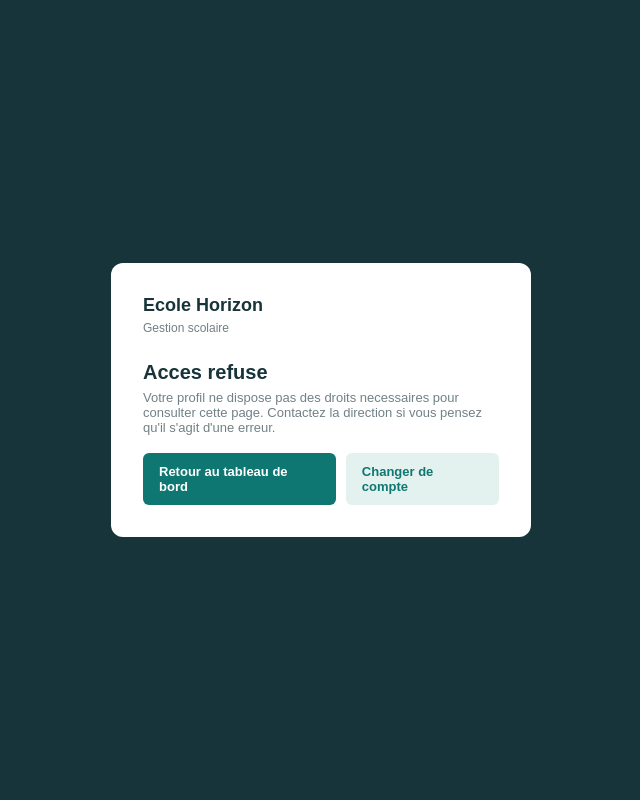
After one commit to kzstructure-dev/gest_scolaire, a Symfony app: template templates/bundles/TwigBundle/Exception/error403.html.twig in a window 1280 px wide. The commit adds this page. Shown: the whole page, without its empty margins (319-959 px from the left). Run offline with Twig, Linux system fonts and the light colour scheme; the template is opened without the code that fills it, so the values that code supplies are empty; some libraries are stand-ins or nearby versions.

Commit message:
Personnalise le tableau de bord, filtre le menu par role et ajoute une page 403 en francais

```diff
--- a/templates/attendance/index.html.twig
+++ b/templates/attendance/index.html.twig
@@ -24,7 +24,7 @@
         @media (max-width: 650px) { .shell { display: block; } aside { width: 100%; padding: 16px; } nav { grid-template-columns: repeat(3, 1fr); } .content { padding: 25px 17px 45px; } .topbar { padding: 0 17px; } .stats { grid-template-columns: 1fr; } header { display: block; } .card { overflow-x: auto; } table { min-width: 820px; } }
     </style>
 </head>
-<body><div class="shell"><aside><div class="brand">Ecole Horizon<span>Gestion scolaire</span></div><div class="year">Annee scolaire<strong>2025 - 2026</strong></div><nav><a href="{{ path('app_dashboard') }}">⌂ Tableau de bord</a><a href="{{ path('app_students') }}">◉ Eleves</a><a href="{{ path('app_classes') }}">▦ Classes</a><a class="active" href="{{ path('app_attendance') }}">✓ Presences</a><a href="{{ path('app_evaluations') }}">▤ Notes</a><a href="{{ path('app_report_cards') }}">▤ Bulletins</a><a href="{{ path('app_finance') }}">₣ Finances</a></nav></aside><main><div class="topbar"><span>Administration / Vie scolaire / Presences</span><span class="profile">{{ app.user.fullName }} · {{ app.user.role.name }}<a class="logout-link" href="{{ path('app_logout') }}">Deconnexion</a></span></div><div class="content">
+<body><div class="shell"><aside><div class="brand">Ecole Horizon<span>Gestion scolaire</span></div><div class="year">Annee scolaire<strong>2025 - 2026</strong></div>{{ include('partials/_sidebar_nav.html.twig', { active: 'attendance' }) }}</aside><main><div class="topbar"><span>Administration / Vie scolaire / Presences</span><span class="profile">{{ app.user.fullName }} · {{ app.user.role.name }}<a class="logout-link" href="{{ path('app_logout') }}">Deconnexion</a></span></div><div class="content">
 <header><div><p>Vie scolaire · Annee 2025 - 2026</p><h1>Presences et absences</h1><p>Saisie quotidienne par classe : present, absent, retard, dispense ou sortie autorisee.</p></div></header>
 {% if message %}<div class="notice success">{{ message }}</div>{% endif %}{% if error %}<div class="notice error">{{ error }}</div>{% endif %}
 <section class="stats">
--- /dev/null
+++ b/templates/bundles/TwigBundle/Exception/error403.html.twig
@@ -0,0 +1,29 @@
+<!doctype html>
+<html lang="fr">
+<head>
+    <meta charset="UTF-8">
+    <meta name="viewport" content="width=device-width, initial-scale=1">
+    <title>Ecole Horizon | Acces refuse</title>
+    <style>
+        :root { font-family: Arial, sans-serif; color: #17343a; } * { box-sizing: border-box; }
+        body { margin: 0; min-height: 100vh; display: flex; align-items: center; justify-content: center; background: #17343a; padding: 24px; }
+        .card { width: 100%; max-width: 420px; background: #fff; border-radius: 12px; padding: 32px; }
+        .brand { font-weight: bold; font-size: 18px; } .brand span { display: block; color: #718186; font-size: 12px; font-weight: normal; margin-top: 5px; }
+        h1 { font-size: 20px; margin: 26px 0 6px; } p { color: #718186; font-size: 13px; margin: 0 0 18px; }
+        .actions { display: flex; gap: 10px; }
+        .button { display: inline-block; background: #0f7771; color: #fff; border-radius: 6px; padding: 11px 16px; font-weight: bold; font-size: 13px; text-decoration: none; }
+        .button.secondary { background: #e4f2ef; color: #0f7771; }
+    </style>
+</head>
+<body>
+<section class="card">
+    <div class="brand">Ecole Horizon<span>Gestion scolaire</span></div>
+    <h1>Acces refuse</h1>
+    <p>Votre profil ne dispose pas des droits necessaires pour consulter cette page. Contactez la direction si vous pensez qu'il s'agit d'une erreur.</p>
+    <div class="actions">
+        <a class="button" href="{{ path('app_dashboard') }}">Retour au tableau de bord</a>
+        <a class="button secondary" href="{{ path('app_logout') }}">Changer de compte</a>
+    </div>
+</section>
+</body>
+</html>
--- a/templates/classes/index.html.twig
+++ b/templates/classes/index.html.twig
@@ -19,7 +19,7 @@
         @media (max-width: 650px) { .shell { display: block; } aside { width: 100%; padding: 16px; } nav { grid-template-columns: repeat(3, 1fr); } .content { padding: 25px 17px 45px; } .topbar { padding: 0 17px; } .stats { grid-template-columns: 1fr; } header { display: block; } .toolbar { flex-wrap: wrap; } .card { overflow-x: auto; } table { min-width: 720px; } }
     </style>
 </head>
-<body><div class="shell"><aside><div class="brand">Ecole Horizon<span>Gestion scolaire</span></div><div class="year">Annee scolaire<strong>2025 - 2026</strong></div><nav><a href="{{ path('app_dashboard') }}">⌂ Tableau de bord</a><a href="{{ path('app_students') }}">◉ Eleves</a><a class="active" href="{{ path('app_classes') }}">▦ Classes</a><a href="{{ path('app_attendance') }}">✓ Presences</a><a href="{{ path('app_evaluations') }}">▤ Notes</a><a href="{{ path('app_report_cards') }}">▤ Bulletins</a><a href="{{ path('app_finance') }}">₣ Finances</a></nav></aside><main><div class="topbar"><span>Administration / Organisation / Classes</span><span class="profile">{{ app.user.fullName }} · {{ app.user.role.name }}<a class="logout-link" href="{{ path('app_logout') }}">Deconnexion</a></span></div><div class="content">
+<body><div class="shell"><aside><div class="brand">Ecole Horizon<span>Gestion scolaire</span></div><div class="year">Annee scolaire<strong>2025 - 2026</strong></div>{{ include('partials/_sidebar_nav.html.twig', { active: 'classes' }) }}</aside><main><div class="topbar"><span>Administration / Organisation / Classes</span><span class="profile">{{ app.user.fullName }} · {{ app.user.role.name }}<a class="logout-link" href="{{ path('app_logout') }}">Deconnexion</a></span></div><div class="content">
 <header><div><p>Organisation pedagogique · 2025 - 2026</p><h1>Classes et effectifs</h1><p>Suivi des divisions, capacites et inscriptions validees.</p></div></header>
 <section class="stats"><article class="card"><small>Classes affichees</small><strong>{{ total }}</strong></article><article class="card"><small>Primaire</small><strong>{{ primaryCount }}</strong></article><article class="card"><small>Secondaire</small><strong>{{ secondaryCount }}</strong></article></section>
 <section class="card"><form class="toolbar" method="get"><select name="cycle"><option value="">Primaire et secondaire</option><option value="Primaire" {% if cycle == 'Primaire' %}selected{% endif %}>Primaire</option><option value="Secondaire" {% if cycle == 'Secondaire' %}selected{% endif %}>Secondaire</option></select><button type="submit">Filtrer</button></form><table><thead><tr><th>Classe</th><th>Cycle</th><th>Niveau</th><th>Effectif</th><th>Capacite</th><th>Occupation</th></tr></thead><tbody>{% for class in classes %}{% set occupation = class.capacity > 0 ? (class.student_count / class.capacity * 100)|round : 0 %}<tr><td><strong>{{ class.name }}</strong></td><td class="cycle">{{ class.cycle }}</td><td>{{ class.level_name }}</td><td>{{ class.student_count }}</td><td>{{ class.capacity }}</td><td><div class="progress"><span style="width: {{ min(occupation, 100) }}%"></span></div><small>{{ occupation }}%</small></td></tr>{% else %}<tr><td colspan="6">Aucune classe.</td></tr>{% endfor %}</tbody></table></section>
--- a/templates/dashboard/index.html.twig
+++ b/templates/dashboard/index.html.twig
@@ -34,9 +34,9 @@
         @media (max-width: 650px) { .shell { display: block; } aside { width: 100%; padding: 16px; } nav { grid-template-columns: repeat(3, 1fr); } .topbar { padding: 0 17px; } .content { padding: 25px 17px 45px; } .stats, .module-groups { grid-template-columns: 1fr; } .module-list { grid-template-columns: 1fr 1fr; } header { display: block; } .badge { display: inline-block; margin-top: 15px; } }
     </style>
 </head>
-<body><div class="shell"><aside><div class="brand">Ecole Horizon<span>Gestion scolaire</span></div><div class="year">Annee scolaire<strong>2025 - 2026</strong></div><nav><a class="active" href="{{ path('app_dashboard') }}">⌂ Tableau de bord</a><a href="{{ path('app_students') }}">◉ Eleves</a><a href="{{ path('app_classes') }}">▦ Classes</a><a href="{{ path('app_attendance') }}">✓ Presences</a><a href="{{ path('app_evaluations') }}">▤ Notes</a><a href="{{ path('app_report_cards') }}">▤ Bulletins</a><a href="{{ path('app_finance') }}">₣ Finances</a></nav></aside><main><div class="topbar"><span>Administration / Tableau de bord</span><span class="profile">{{ app.user.fullName }} · {{ app.user.role.name }}<a class="logout-link" href="{{ path('app_logout') }}">Deconnexion</a></span></div><div class="content">
+<body><div class="shell"><aside><div class="brand">Ecole Horizon<span>Gestion scolaire</span></div><div class="year">Annee scolaire<strong>2025 - 2026</strong></div>{{ include('partials/_sidebar_nav.html.twig', { active: 'dashboard' }) }}</aside><main><div class="topbar"><span>Administration / Tableau de bord</span><span class="profile">{{ app.user.fullName }} · {{ app.user.role.name }}<a class="logout-link" href="{{ path('app_logout') }}">Deconnexion</a></span></div><div class="content">
 <header>
-    <div><p>Mercredi 19 Aout 2026 · Abidjan</p><h1>Bonjour Adama,</h1><p>Voici la situation de votre etablissement aujourd'hui.</p></div>
+    <div><p>{{ today }} · Abidjan</p><h1>Bonjour {{ app.user.firstName }},</h1><p>Voici la situation de votre etablissement aujourd'hui.</p></div>
     <span class="badge">Symfony 8 · PHP 8.4</span>
 </header>
 <section class="stats">
--- a/templates/evaluations/grades.html.twig
+++ b/templates/evaluations/grades.html.twig
@@ -22,7 +22,7 @@
         @media (max-width: 650px) { .shell { display: block; } aside { width: 100%; padding: 16px; } nav { grid-template-columns: repeat(3, 1fr); } .content { padding: 25px 17px 45px; } .topbar { padding: 0 17px; } .stats { grid-template-columns: 1fr; } header { display: block; } .card { overflow-x: auto; } table { min-width: 720px; } }
     </style>
 </head>
-<body><div class="shell"><aside><div class="brand">Ecole Horizon<span>Gestion scolaire</span></div><div class="year">Annee scolaire<strong>2025 - 2026</strong></div><nav><a href="{{ path('app_dashboard') }}">⌂ Tableau de bord</a><a href="{{ path('app_students') }}">◉ Eleves</a><a href="{{ path('app_classes') }}">▦ Classes</a><a href="{{ path('app_attendance') }}">✓ Presences</a><a class="active" href="{{ path('app_evaluations') }}">▤ Notes</a><a href="{{ path('app_report_cards') }}">▤ Bulletins</a><a href="{{ path('app_finance') }}">₣ Finances</a></nav></aside><main><div class="topbar"><span>Administration / Pedagogie / Notes</span><span class="profile">{{ app.user.fullName }} · {{ app.user.role.name }}<a class="logout-link" href="{{ path('app_logout') }}">Deconnexion</a></span></div><div class="content">
+<body><div class="shell"><aside><div class="brand">Ecole Horizon<span>Gestion scolaire</span></div><div class="year">Annee scolaire<strong>2025 - 2026</strong></div>{{ include('partials/_sidebar_nav.html.twig', { active: 'evaluations' }) }}</aside><main><div class="topbar"><span>Administration / Pedagogie / Notes</span><span class="profile">{{ app.user.fullName }} · {{ app.user.role.name }}<a class="logout-link" href="{{ path('app_logout') }}">Deconnexion</a></span></div><div class="content">
 <header><div><p>{{ evaluation.class_name }} · {{ evaluation.subject_name }} · {{ evaluation.period_name }}</p><h1>{{ evaluation.title }}</h1><p>{{ evaluation.evaluation_type }} du {{ evaluation.evaluation_date }} · Bareme {{ evaluation.scale }} · Coefficient {{ evaluation.coefficient }}</p></div><a class="button ghost" href="{{ path('app_evaluations') }}">Retour</a></header>
 {% if message %}<div class="notice success">{{ message }}</div>{% endif %}{% if error %}<div class="notice error">{{ error }}</div>{% endif %}
 <section class="stats">
--- a/templates/evaluations/index.html.twig
+++ b/templates/evaluations/index.html.twig
@@ -23,7 +23,7 @@
         @media (max-width: 650px) { .shell { display: block; } aside { width: 100%; padding: 16px; } nav { grid-template-columns: repeat(3, 1fr); } .content { padding: 25px 17px 45px; } .topbar { padding: 0 17px; } header { display: block; } .form-grid { grid-template-columns: 1fr; } .card { overflow-x: auto; } table { min-width: 820px; } }
     </style>
 </head>
-<body><div class="shell"><aside><div class="brand">Ecole Horizon<span>Gestion scolaire</span></div><div class="year">Annee scolaire<strong>2025 - 2026</strong></div><nav><a href="{{ path('app_dashboard') }}">⌂ Tableau de bord</a><a href="{{ path('app_students') }}">◉ Eleves</a><a href="{{ path('app_classes') }}">▦ Classes</a><a href="{{ path('app_attendance') }}">✓ Presences</a><a class="active" href="{{ path('app_evaluations') }}">▤ Notes</a><a href="{{ path('app_report_cards') }}">▤ Bulletins</a><a href="{{ path('app_finance') }}">₣ Finances</a></nav></aside><main><div class="topbar"><span>Administration / Pedagogie / Evaluations</span><span class="profile">{{ app.user.fullName }} · {{ app.user.role.name }}<a class="logout-link" href="{{ path('app_logout') }}">Deconnexion</a></span></div><div class="content">
+<body><div class="shell"><aside><div class="brand">Ecole Horizon<span>Gestion scolaire</span></div><div class="year">Annee scolaire<strong>2025 - 2026</strong></div>{{ include('partials/_sidebar_nav.html.twig', { active: 'evaluations' }) }}</aside><main><div class="topbar"><span>Administration / Pedagogie / Evaluations</span><span class="profile">{{ app.user.fullName }} · {{ app.user.role.name }}<a class="logout-link" href="{{ path('app_logout') }}">Deconnexion</a></span></div><div class="content">
 <header><div><p>Pedagogie · Annee 2025 - 2026</p><h1>Evaluations et notes</h1><p>Creer une evaluation puis saisir les notes de la classe, entre 0 et le bareme.</p></div></header>
 {% if message %}<div class="notice success">{{ message }}</div>{% endif %}{% if error %}<div class="notice error">{{ error }}</div>{% endif %}
 <section class="card"><h2>Nouvelle evaluation</h2><form class="form-grid" method="post">
--- a/templates/finance/index.html.twig
+++ b/templates/finance/index.html.twig
@@ -24,7 +24,7 @@
         @media (max-width: 650px) { .shell { display: block; } aside { width: 100%; padding: 16px; } nav { grid-template-columns: repeat(3, 1fr); } .content { padding: 25px 17px 45px; } .topbar { padding: 0 17px; } .card { overflow-x: auto; } table { min-width: 760px; } }
     </style>
 </head>
-<body><div class="shell"><aside><div class="brand">Ecole Horizon<span>Gestion scolaire</span></div><div class="year">Annee scolaire<strong>2025 - 2026</strong></div><nav><a href="{{ path('app_dashboard') }}">⌂ Tableau de bord</a><a href="{{ path('app_students') }}">◉ Eleves</a><a href="{{ path('app_classes') }}">▦ Classes</a><a href="{{ path('app_attendance') }}">✓ Presences</a><a href="{{ path('app_evaluations') }}">▤ Notes</a><a href="{{ path('app_report_cards') }}">▤ Bulletins</a><a class="active" href="{{ path('app_finance') }}">₣ Finances</a></nav></aside><main><div class="topbar"><span>Administration / Caisse / Finances</span><span class="profile">{{ app.user.fullName }} · {{ app.user.role.name }}<a class="logout-link" href="{{ path('app_logout') }}">Deconnexion</a></span></div><div class="content">
+<body><div class="shell"><aside><div class="brand">Ecole Horizon<span>Gestion scolaire</span></div><div class="year">Annee scolaire<strong>2025 - 2026</strong></div>{{ include('partials/_sidebar_nav.html.twig', { active: 'finance' }) }}</aside><main><div class="topbar"><span>Administration / Caisse / Finances</span><span class="profile">{{ app.user.fullName }} · {{ app.user.role.name }}<a class="logout-link" href="{{ path('app_logout') }}">Deconnexion</a></span></div><div class="content">
 <header><div><p>Comptabilite · Annee 2025 - 2026</p><h1>Frais, paiements et recus</h1><p>Facturer un eleve, enregistrer un paiement partiel ou complet, imprimer le recu.</p></div></header>
 {% if message %}<div class="notice success">{{ message }}</div>{% endif %}{% if error %}<div class="notice error">{{ error }}</div>{% endif %}
 <section class="stats">
--- a/templates/report_cards/index.html.twig
+++ b/templates/report_cards/index.html.twig
@@ -22,7 +22,7 @@
         @media (max-width: 650px) { .shell { display: block; } aside { width: 100%; padding: 16px; } nav { grid-template-columns: repeat(3, 1fr); } .content { padding: 25px 17px 45px; } .topbar { padding: 0 17px; } .card { overflow-x: auto; } table { min-width: 780px; } }
     </style>
 </head>
-<body><div class="shell"><aside><div class="brand">Ecole Horizon<span>Gestion scolaire</span></div><div class="year">Annee scolaire<strong>2025 - 2026</strong></div><nav><a href="{{ path('app_dashboard') }}">⌂ Tableau de bord</a><a href="{{ path('app_students') }}">◉ Eleves</a><a href="{{ path('app_classes') }}">▦ Classes</a><a href="{{ path('app_attendance') }}">✓ Presences</a><a href="{{ path('app_evaluations') }}">▤ Notes</a><a class="active" href="{{ path('app_report_cards') }}">▤ Bulletins</a><a href="{{ path('app_finance') }}">₣ Finances</a></nav></aside><main><div class="topbar"><span>Administration / Pedagogie / Bulletins</span><span class="profile">{{ app.user.fullName }} · {{ app.user.role.name }}<a class="logout-link" href="{{ path('app_logout') }}">Deconnexion</a></span></div><div class="content">
+<body><div class="shell"><aside><div class="brand">Ecole Horizon<span>Gestion scolaire</span></div><div class="year">Annee scolaire<strong>2025 - 2026</strong></div>{{ include('partials/_sidebar_nav.html.twig', { active: 'report_cards' }) }}</aside><main><div class="topbar"><span>Administration / Pedagogie / Bulletins</span><span class="profile">{{ app.user.fullName }} · {{ app.user.role.name }}<a class="logout-link" href="{{ path('app_logout') }}">Deconnexion</a></span></div><div class="content">
 <header><div><p>Pedagogie · Annee 2025 - 2026</p><h1>Bulletins trimestriels</h1><p>Moyenne = somme(note / bareme x 20 x coefficient) / somme(coefficients), puis rang de classe.</p></div></header>
 {% if message %}<div class="notice success">{{ message }}</div>{% endif %}{% if error %}<div class="notice error">{{ error }}</div>{% endif %}
 <section class="card"><form class="form-grid" method="post">
--- a/templates/students/index.html.twig
+++ b/templates/students/index.html.twig
@@ -21,7 +21,7 @@
         @media (max-width: 850px) { aside { width: 190px; } .form-grid { grid-template-columns: repeat(2, 1fr); } } @media (max-width: 650px) { .shell { display: block; } aside { width: 100%; padding: 16px; } nav { grid-template-columns: repeat(3, 1fr); } .content { padding: 25px 17px 45px; } .topbar { padding: 0 17px; } header { display: block; } .toolbar { flex-wrap: wrap; } input { min-width: 100%; } .form-grid { grid-template-columns: 1fr; } table { min-width: 760px; } .card { overflow-x: auto; } }
     </style>
 </head>
-<body><div class="shell"><aside><div class="brand">Ecole Horizon<span>Gestion scolaire</span></div><div class="year">Annee scolaire<strong>2025 - 2026</strong></div><nav><a href="{{ path('app_dashboard') }}">⌂ Tableau de bord</a><a class="active" href="{{ path('app_students') }}">◉ Eleves</a><a href="{{ path('app_classes') }}">▦ Classes</a><a href="{{ path('app_attendance') }}">✓ Presences</a><a href="{{ path('app_evaluations') }}">▤ Notes</a><a href="{{ path('app_report_cards') }}">▤ Bulletins</a><a href="{{ path('app_finance') }}">₣ Finances</a></nav></aside><main><div class="topbar"><span>Administration / Scolarite / Eleves</span><span class="profile">{{ app.user.fullName }} · {{ app.user.role.name }}<a class="logout-link" href="{{ path('app_logout') }}">Deconnexion</a></span></div><div class="content">
+<body><div class="shell"><aside><div class="brand">Ecole Horizon<span>Gestion scolaire</span></div><div class="year">Annee scolaire<strong>2025 - 2026</strong></div>{{ include('partials/_sidebar_nav.html.twig', { active: 'students' }) }}</aside><main><div class="topbar"><span>Administration / Scolarite / Eleves</span><span class="profile">{{ app.user.fullName }} · {{ app.user.role.name }}<a class="logout-link" href="{{ path('app_logout') }}">Deconnexion</a></span></div><div class="content">
 <header><div><p>Scolarite · Annee 2025 - 2026</p><h1>Eleves et inscriptions</h1><p>Rechercher, filtrer et inscrire les eleves de l'etablissement.</p></div></header>
 {% if message %}<div class="notice success">{{ message }}</div>{% endif %}{% if error %}<div class="notice error">{{ error }}</div>{% endif %}
 <section class="card"><h2>Nouvelle inscription</h2><form class="form-grid" method="post"><label>Prenoms<input name="first_name" required></label><label>Nom<input name="last_name" required></label><label>Classe<select name="class_name" required><option value="">Choisir une classe</option>{% for class in classes %}<option value="{{ class.name }}">{{ class.name }} ({{ class.capacity }} places)</option>{% endfor %}</select></label><label>Telephone responsable<input name="phone" placeholder="07 00 00 00 00"></label><button class="button" type="submit">Enregistrer</button></form></section>
```
Also changed, not shown: src/Controller/DashboardController.php (+11 -0 lines), templates/partials/_sidebar_nav.html.twig (added, +19 -0 lines).
